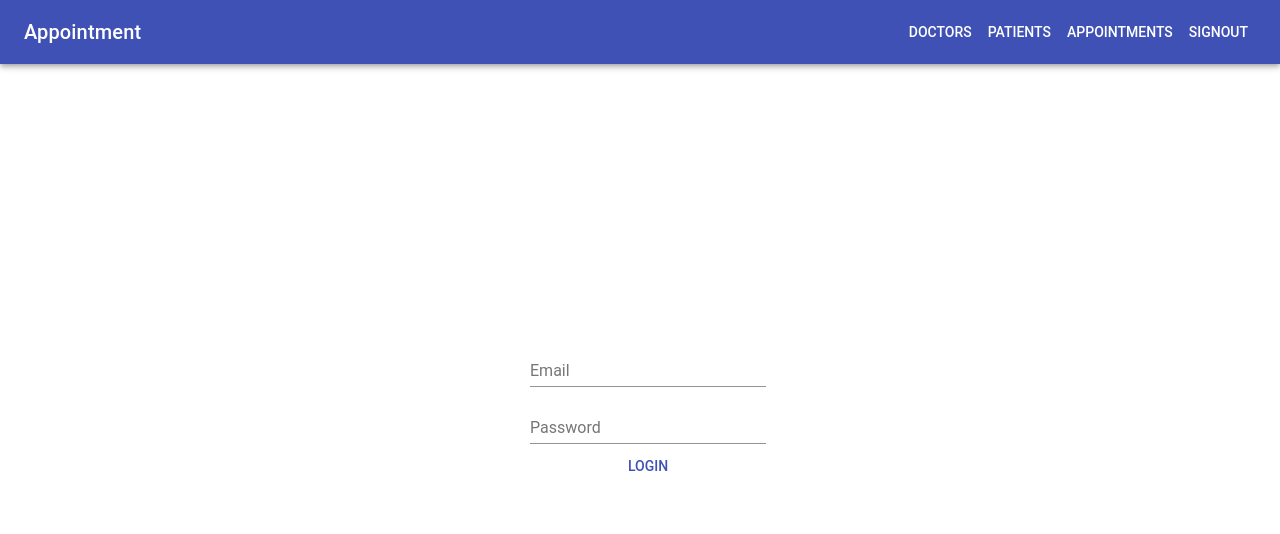
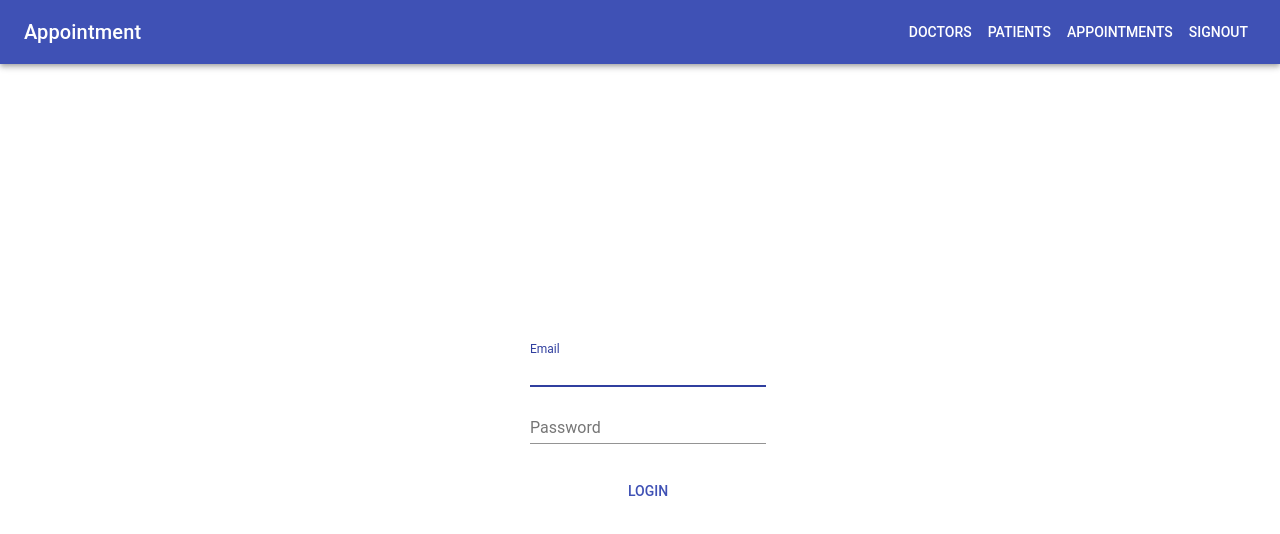
Before and after one commit to Hizqeelrz/appointment-ui, a React (Create React App) app: page / in a window 1280 px wide. Shown: the top 534 px of the page. Built offline with nearby package versions, Linux system fonts and the light colour scheme.

Commit message:
Sign in partially working

```diff
--- a/src/App.css
+++ b/src/App.css
@@ -81,3 +81,7 @@
   padding-top: 135px;
   text-align: center;
 }
+
+.login-btn {
+  padding-top: 25px;
+}
--- a/src/components/Login.js
+++ b/src/components/Login.js
@@ -1,5 +1,5 @@
 import React from 'react';
-import Axios from 'axios';
+import axios from 'axios';
 
 import classNames from 'classnames';
 import PropTypes from 'prop-types';
@@ -17,36 +17,75 @@ const styles = theme => ({
   },
 });
 
-
 class Login extends React.Component {
 
   state = {
-    users: []
+    users: [],
+    email: "",
+    password: ""
   }
 
-  // componentDidMount() {
-  //   Axios.get('http://localhost:4000/api/users').then(user => {
-  //     const users = user.data;
+  onChangeEmail = (e) => {
+    this.setState({
+      email: e.target.value
+    })
+  }
 
-  //     this.setState({
-  //       users
-  //     })
-  //   })
+  onChangePassword = (e) => {
+    this.setState({
+      password: e.target.value
+    })
+  }
+
+
+  // accountSignIn = (userInfo) => {
+  //     return async dispatch => {
+  //     try {
+  //         const resp = await axios.post(`http://localhost:4000/api/sign_in`, userInfo);
+  //         console.log(resp);
+  //         localStorage.setItem('token', resp.data.token);
+  //         dispatch({ type: "sign_in" });
+  //     } catch(err){
+  //         console.log('Error Signing In:', err.message);
+  //     }
+  //     }
   // }
+
+  handleSignIn = (e) => {
+    e.preventDefault();
+    const use = {
+      email: this.state.email,
+      password: this.state.password
+    }
+
+      try {
+          const resp = axios.post(`http://localhost:4000/api/sign_in`, use).then(auth => {
+            console.log(auth);
+          localStorage.setItem('token', auth.data.token);
+          });
+          console.log(resp);
+          localStorage.setItem('token', resp.data.token);
+      } catch(err){
+          console.log('Error Signing In:', err.message);
+      }
+  }
 
   render() {
     const { classes } = this.props;
+
     return (
       <div className="login-form">
         <FormControl>
           <FormGroup className="login-form">
             <TextField
+              autoFocus
               margin="dense"
               name="email"
               id="pat-email"
               label="Email"
               className={classes.textField}
               type="email"
+              onChange={this.onChangeEmail}
               fullWidth
             />
 
@@ -57,12 +96,15 @@ class Login extends React.Component {
               autoComplete="current-password"
               className={classes.textField}
               margin="dense"
+              onChange={this.onChangePassword}
               fullWidth
             />
 
-            <Button type="submit" color="primary">
-              LogIn
-            </Button>
+            <span className="login-btn">
+              <Button type="submit" color="primary" onClick={this.handleSignIn}>
+                LogIn
+              </Button>
+            </span>
           </FormGroup>
         </FormControl>
       </div>
```
